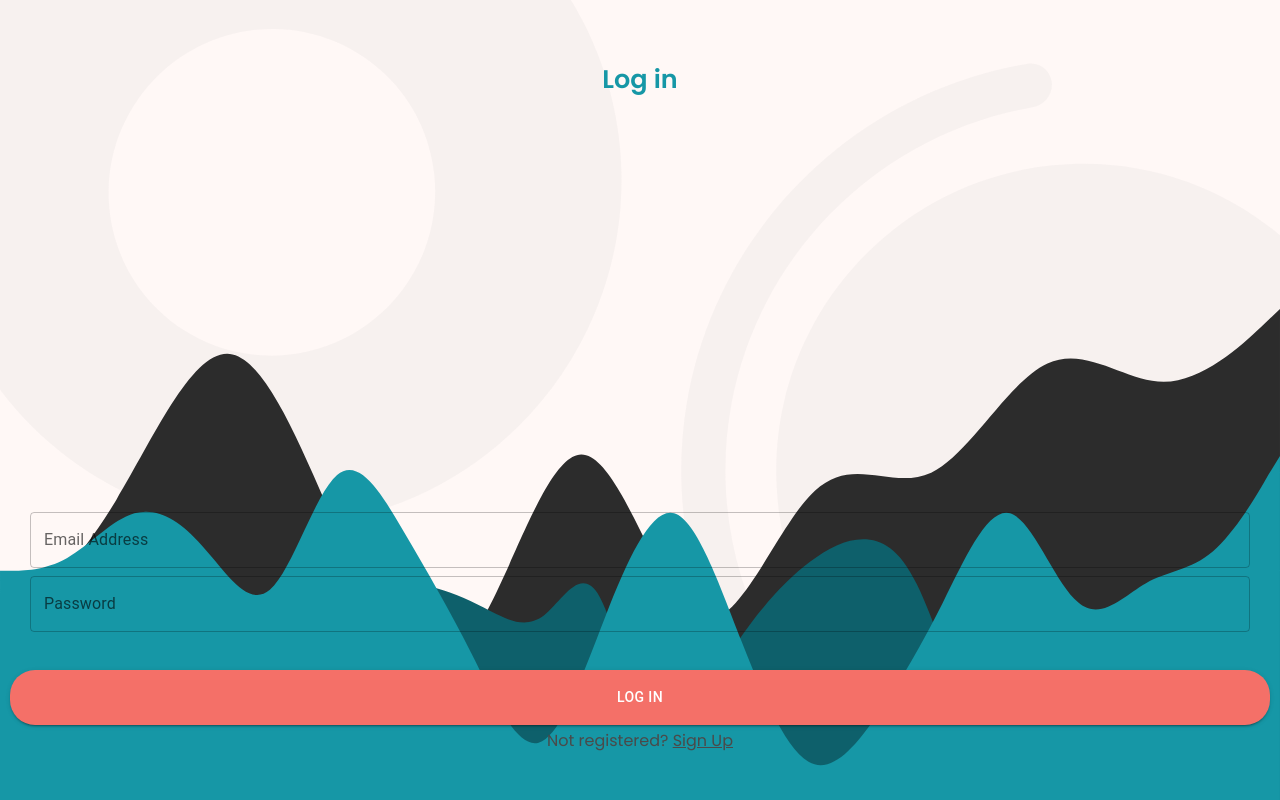
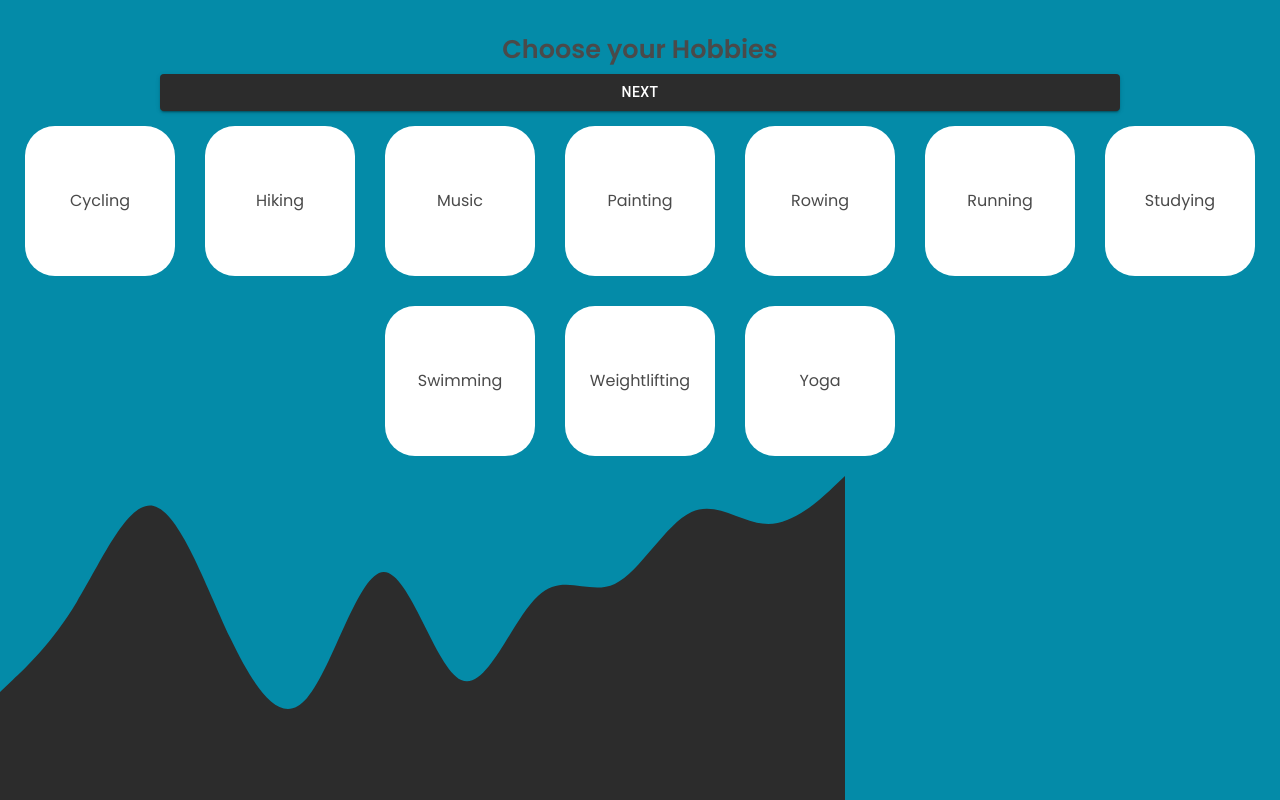
Before and after one commit to RatikKapoor/dipole-space, a React (Create React App) app: page /hobby-select in a window 1280 px wide. Before the commit this address led to /login. Built offline with nearby package versions, Linux system fonts and the light colour scheme; no server answers.

Commit message:
feat: add hobby selector

```diff
--- a/src/App.tsx
+++ b/src/App.tsx
@@ -67,9 +67,9 @@ const App: React.FC = () => {
     <>
       <Router>
         <Switch>
-          <PrivateRoute path="/hobby-select">
+          <Route path="/hobby-select">
             <HobbySelect />
-          </PrivateRoute>
+          </Route>
           <PrivateRoute path="/chat">
             <Chat />
           </PrivateRoute>
--- a/src/components/hobbies/HobbyButton.tsx
+++ b/src/components/hobbies/HobbyButton.tsx
@@ -5,7 +5,7 @@ interface HobbyProps {
     selected: boolean
 }
 
-export const HobbyButton: React.FC<HobbyProps> = ({ hobby, selected }) => {
+export const HobbyButton: React.FC<HobbyProps> = ({ hobby, selected } : HobbyProps) => {
 
     return (
         <div className={`hobby-button ${selected && 'selected'}`} >
--- a/src/pages/HobbySelect.tsx
+++ b/src/pages/HobbySelect.tsx
@@ -1,16 +1,22 @@
 import { Button } from "@mui/material"
-// import { useState } from "hoist-non-react-statics/node_modules/@types/react"
 import React from "react"
+import { useHistory } from "react-router";
+import { HobbyButton } from "../components/hobbies/HobbyButton";
 // import { useAppSelector } from "../app/hooks"
 // import { selectUser } from "../features/user/userSlice"
-// import { useUpdateUserMutation, User as UserData, HobbyType } from "../generated-types"
+import {
+    // useUpdateUserMutation,
+    // User as UserData,
+    HobbyType } from "../generated-types"
+import darkBlueWaves from '../styles/vectors/dark-blue-waves.svg'
 
 export const HobbySelect: React.FC = () => {
     // const user = useAppSelector(selectUser)
     // const [selectedHobbies, setSelectedHobbies] = useState<HobbyType[]>([]);
     // const [updateUserMutation] = useUpdateUserMutation()
 
-    // const hobbies = Object.keys(HobbyType);
+    const hobbies = Object.keys(HobbyType);
+    const history = useHistory()
 
     // const updateUserHobbies = async () => {
     //     if (!user.user) return;
@@ -31,13 +37,20 @@ export const HobbySelect: React.FC = () => {
 
     return (
         <div className="hobby-selection-page">
-            <div className="hobbies-header">
-                <h2>Choose your Hobbies</h2>
-                <Button className="hobby-next-button">Next</Button>
+            <div className="hobbies-content">
+                <div className="hobbies-header">
+                    <h2>Choose your Hobbies</h2>
+                    <Button className="hobby-next-button" fullWidth variant="contained" onClick={() => history.push("/")}>
+                        Next
+                    </Button>
+                </div>
+                <div className="hobby-selector">
+                    {hobbies.map((h: string, i: number) => {
+                        return (<div key={i} ><HobbyButton hobby={h} selected={false}/></div>)
+                    })}
+                </div>
             </div>
-            <div className="hobby-selector">
-
-            </div>
+            <img className="dark-waves" src={darkBlueWaves} />
         </div>
     )
 }
--- a/src/styles/colors.scss
+++ b/src/styles/colors.scss
@@ -2,7 +2,7 @@
 //  organized alphabetically by color then prefix i.e. dark, light, white
 
 $black: #2C2C2C;
-$black-grey: #4A4A4A;
+$black-grey: #4a4a4a;
 
 $blue: #048ba8;
 
--- a/src/styles/hobbies.scss
+++ b/src/styles/hobbies.scss
@@ -1,16 +1,49 @@
 @import "./colors.scss";
 
 .hobby-selection-page {
+  min-height: 100vh;
+  height: fit-content;
   display: flex;
   flex-direction: column;
+  background-color: $blue;
+  .hobbies-content {
+    z-index: 1;
     .hobbies-header {
       display: flex;
       flex-direction: column;
       justify-content: center;
       align-items: center;
+      .hobby-next-button {
+        background-color: $black;
+        width: 75%;
+      }
     }
     .hobby-selector {
       display: flex;
       flex-wrap: wrap;
+      justify-content: center;
+      .hobby-button {
+        margin: 15px;
+        width: 150px;
+        height: 150px;
+        display: flex;
+        background-color: $white;
+        justify-content: center;
+        align-items: center;
+        border-radius: 30px;
       }
     }
+  }
+  .dark-waves {
+    position: fixed;
+    bottom: 0;
+    left: 0;
+    right: 0;
+    @media screen and (max-width: 430px){
+      &.dark-waves {
+        width: 100vw;
+        bottom: -15%;
+      }
+    }
+  }
+}
```
Lines whose indentation alone changed are shown as unchanged.
